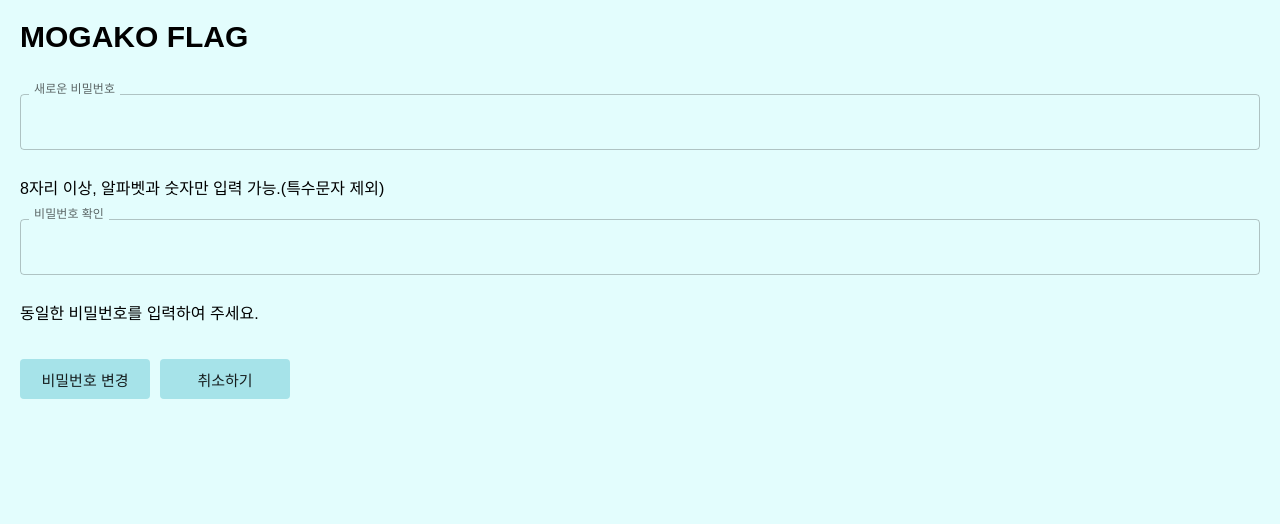
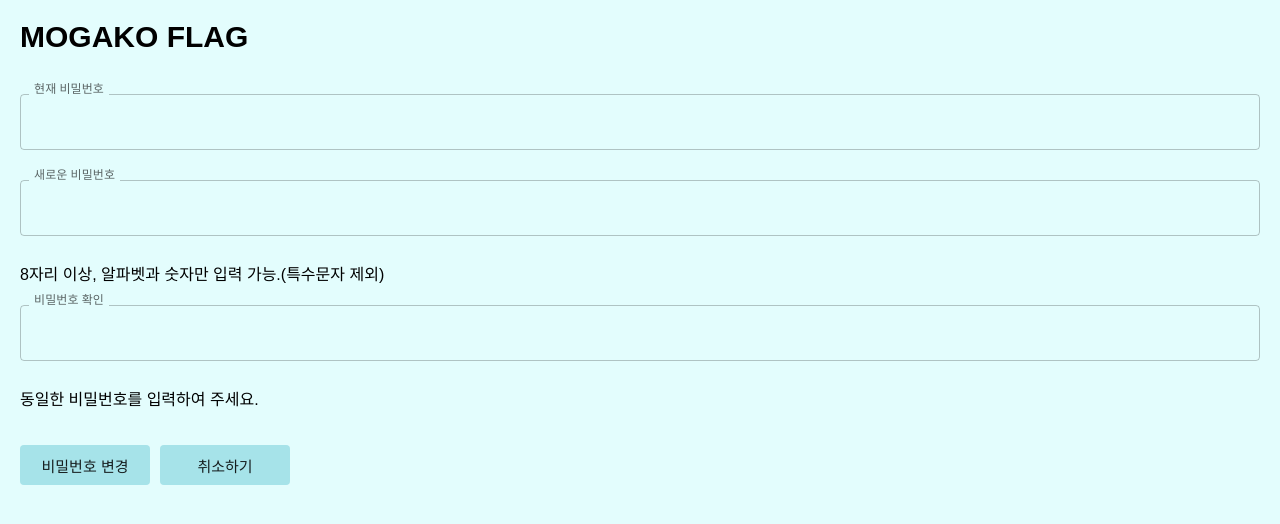
Before and after one commit to MOGAKO-ide/mogako_flag_front, a React (Create React App) app: page /changepassword in a window 1280 px wide. Shown: the top 524 px of the page. Built offline with nearby package versions, Linux system fonts and the light colour scheme; sample sign-in values are in the browser's storage; a web font is replaced by a local one.

Commit message:
비밀번호 변경 페이지 수정(현재 비밀번호 다시 추가), 마이페이지, 로그인페이지 일부 수정

```diff
--- a/src/pages/ChangePasswordPage/ChangePasswordPage.js
+++ b/src/pages/ChangePasswordPage/ChangePasswordPage.js
@@ -80,6 +80,14 @@
         <span className="mogako-title">MOGAKO FLAG</span>
         <div className="password-fields">
             <TextField
+                label="현재 비밀번호"
+                type="password"
+                fullWidth
+                value={currentPassword}
+                onChange={(e) => setCurrentPassword(e.target.value)}
+                InputLabelProps={{ shrink: true }}
+            />
+            <TextField
                 label="새로운 비밀번호"
                 type="password"
                 fullWidth
--- a/src/pages/LoginPage/LoginPage.js
+++ b/src/pages/LoginPage/LoginPage.js
@@ -42,7 +42,8 @@
           localStorage.setItem("userId", response.data.userInfo.userId);
           localStorage.setItem('nickname', response.data.userInfo.nickname);
           localStorage.setItem('username', response.data.userInfo.username);
-          // localStorage.setItem('AccessToken', response.data.accessToken.value);
+
+
 
           onLogin(true); // 로그인 성공시 true로 설정
           navigate("/choosestage");
@@ -63,7 +64,7 @@
   const handleSubmit = (event) => {
     event.preventDefault();
     console.log({
-      email: username,
+      username: username,
       password: password,
     });
   };
--- a/src/pages/MyPage/MyPage.js
+++ b/src/pages/MyPage/MyPage.js
@@ -3,7 +3,7 @@
 import axiosInstance from '../../Components/AxiosInstance';
 import './MyPage.css';
 
-function MyPage({ user, onLogout }) {
+function MyPage({ onLogout }) {
   const navigate = useNavigate();
   const userId = localStorage.getItem('username');
   const nickname = localStorage.getItem('nickname');
```
